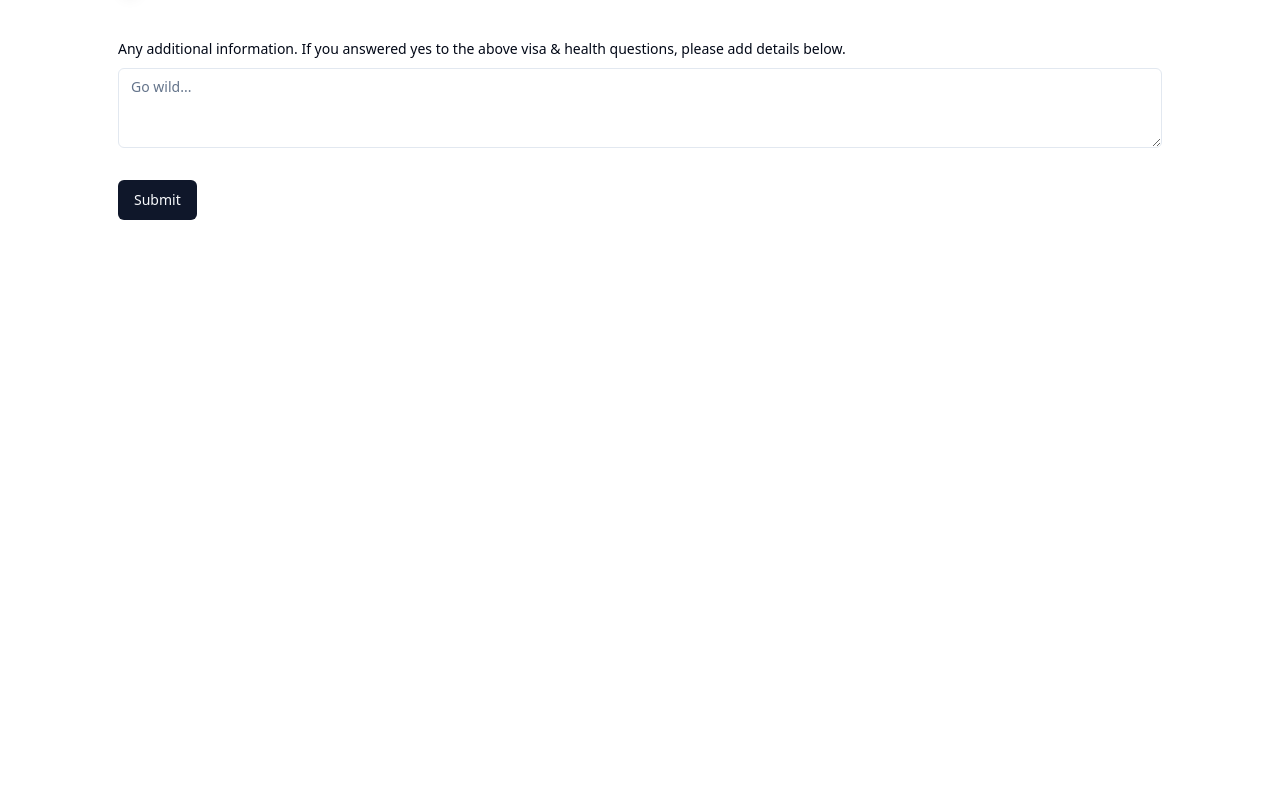
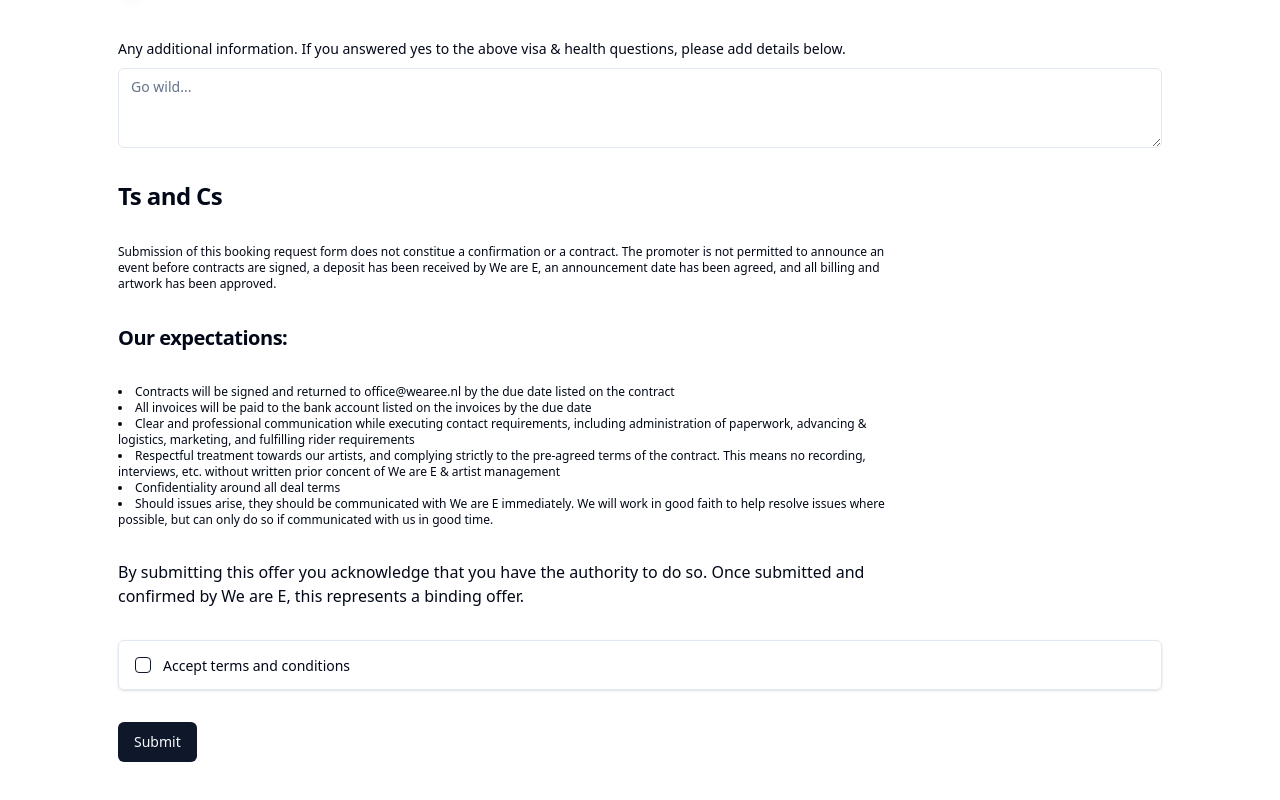
Before and after one commit to Jangelsdork/artist-booking-form, a Next.js app: page / in a window 1280 px wide. Shown: the part 3010-3810 px from the top of the page. Before the commit the page ends 3310 px from the top, so only its background shows below. Built offline with nearby package versions, Linux system fonts and the light colour scheme.

Commit message:
added terms and conditions, added tickbox for confirmation. Ammended email template so it will conditionally render company info if present

```diff
--- a/package.json
+++ b/package.json
@@ -10,6 +10,7 @@
   },
   "dependencies": {
     "@hookform/resolvers": "^3.3.3",
+    "@radix-ui/react-checkbox": "^1.0.4",
     "@radix-ui/react-dropdown-menu": "^2.0.6",
     "@radix-ui/react-icons": "^1.3.0",
     "@radix-ui/react-label": "^2.0.2",
--- a/src/app/api/send-email/route.ts
+++ b/src/app/api/send-email/route.ts
@@ -21,7 +21,7 @@ export async function POST(req: NextRequest): Promise<NextResponse<unknown>> {
   try {
     const data = await resend.emails.send({
       from: 'Acme <onboarding@resend.dev>',
-      to: ['j.hespe.mangelsdorf@gmail.com'],
+      to: ['jack@wearee.nl'],
       subject: "New booking request",
       react: EmailTemplate({ ...formData }),
     });
--- a/src/components/BookingForm.tsx
+++ b/src/components/BookingForm.tsx
@@ -9,6 +9,9 @@ import { zodResolver } from "@hookform/resolvers/zod"
 import { useForm } from "react-hook-form"
 
 import { useState } from "react"
+
+import { Checkbox } from "@/components/ui/checkbox"
+
 
 import { Button } from "@/components/ui/button"
 import {
@@ -66,7 +69,7 @@ export const formSchema = z.object({
   financial_offer: z.number(),
   currency: z.string().min(3).max(3),
   wht: z.boolean(),
-  wht_amount: z.number().lt(100).positive().optional(),
+  wht_amount: z.number().min(0).lt(100),
   role: z.string().min(2).max(50),
   venue_name: z.string().min(2).max(50),
   venue_street: z.string().min(2).max(50),
@@ -114,6 +117,7 @@ export const formSchema = z.object({
   visa: z.boolean(),
   health: z.boolean(),
   additional: z.string().max(1000).optional(),
+  termsConditions: z.literal<boolean>(true, { errorMap: () => ({ message: "You must agree to the terms and conditions to submit an offer", }), }),
 })
 
 export type Schema = z.infer<typeof formSchema>
@@ -230,6 +234,7 @@ const form = useForm<z.infer<typeof formSchema>>({
       visa: false,
       health: false,
       additional: "",
+      termsConditions: false,
     },
   })
 
@@ -237,6 +242,7 @@ const form = useForm<z.infer<typeof formSchema>>({
 
 
   const onSubmit = async (values: z.infer<typeof formSchema>) => {
+    console.log(values)
     try{
       const res: Response = await fetch ("/api/send-email",
       {
@@ -347,6 +353,7 @@ const form = useForm<z.infer<typeof formSchema>>({
                       // (value)=>setChosenArtist(value)
                         onValueChange={field.onChange}
                         defaultValue={field.value}
+
 
 
 
@@ -1294,6 +1301,42 @@ const form = useForm<z.infer<typeof formSchema>>({
                   </FormItem>
                 )}
               />
+
+              <h2 className="scroll-m-20 text-2xl font-semibold tracking-tight" >Ts and Cs</h2>
+              <div className="text-xs max-w-[60vw]">Submission of this booking request form does not constitue a confirmation or a contract. The promoter is not permitted to announce an event before contracts are signed, a deposit has been received by We are E, an announcement date has been agreed, and all billing and artwork has been approved.</div>
+              <div className="scroll-m-20 text-xl font-semibold tracking-tight" >Our expectations:</div>
+              <ul className={"list-disc list-inside text-xs max-w-[60vw]"}>
+                <li>Contracts will be signed and returned to office@wearee.nl by the due date listed on the contract</li>
+                <li>All invoices will be paid to the bank account listed on the invoices by the due date</li>
+                <li>Clear and professional communication while executing contact requirements, including administration of paperwork, advancing & logistics, marketing, and fulfilling rider requirements </li>
+                <li>Respectful treatment towards our artists, and complying strictly to the pre-agreed terms of the contract. This means no recording, interviews, etc. without written prior concent of We are E & artist management</li>
+                <li>Confidentiality around all deal terms</li>
+                <li>Should issues arise, they should be communicated with We are E immediately. We will work in good faith to help resolve issues where possible, but can only do so if communicated with us in good time.</li>
+              </ul>
+              <div className="text-s max-w-[60vw]">By submitting this offer you acknowledge that you have the authority to do so. Once submitted and confirmed by We are E, this represents a binding offer.</div>
+              {/*to do: add Captcha*/}
+              <FormField
+          control={form.control}
+          name="termsConditions"
+          render={({ field }) => (
+            <FormItem className="flex flex-row items-start space-x-3 space-y-0 rounded-md border p-4 shadow">
+              <FormControl>
+                <Checkbox
+                  checked={field.value}
+                  onCheckedChange={field.onChange}
+                />
+              </FormControl>
+              <div className="space-y-1 leading-none">
+                <FormLabel>
+                Accept terms and conditions
+                </FormLabel>
+                <FormMessage className=" text-xs"/>
+              </div>
+
+            </FormItem>
+
+          )}
+        />
           <Button type="submit">Submit</Button>
         </form>
       </Form>
--- a/src/components/emailTemplate.tsx
+++ b/src/components/emailTemplate.tsx
@@ -44,6 +44,8 @@ export const EmailTemplate: React.FC<Readonly<Schema>> = ({
     <div><b>Doors: </b>{formData.doors_open} till {formData.doors_close}</div>
     <h2>Contract Details</h2>
     <div><b>Company Name: </b>{formData.company_name}</div>
+    {!formData.prev_booker? (
+      <div>
          <div>{formData.company_street} {formData.company_number},</div>
          <div>{formData.company_city} {formData.company_country}</div>
          <div>{formData.vat ? formData.company_vat : "no VAT number given"}</div>
@@ -52,6 +54,11 @@ export const EmailTemplate: React.FC<Readonly<Schema>> = ({
          <div><b>Phone: </b> {formData.signatory_phone}</div>
          <div><b>Promoter website: </b> {formData.promoter_website}</div>
          <div><b>Previously booked acts: </b> {formData.previous_booked}</div>
+      </div>
+    )
+  : <div>Please note: the promoter has indicated they have made a previous booking with us using the above company.</div>
+  }
+
     <h2>Logistics</h2>
     <div><b>Logistics contact: </b>{formData.logistics_first} {formData.logistics_last}</div>
     <div><b>Email: </b> {formData.logistics_email}</div>
--- /dev/null
+++ b/src/components/ui/checkbox.tsx
@@ -0,0 +1,30 @@
+"use client"
+
+import * as React from "react"
+import * as CheckboxPrimitive from "@radix-ui/react-checkbox"
+import { Check } from "lucide-react"
+
+import { cn } from "@/lib/utils"
+
+const Checkbox = React.forwardRef<
+  React.ElementRef<typeof CheckboxPrimitive.Root>,
+  React.ComponentPropsWithoutRef<typeof CheckboxPrimitive.Root>
+>(({ className, ...props }, ref) => (
+  <CheckboxPrimitive.Root
+    ref={ref}
+    className={cn(
+      "peer h-4 w-4 shrink-0 rounded-sm border border-primary ring-offset-background focus-visible:outline-none focus-visible:ring-2 focus-visible:ring-ring focus-visible:ring-offset-2 disabled:cursor-not-allowed disabled:opacity-50 data-[state=checked]:bg-primary data-[state=checked]:text-primary-foreground",
+      className
+    )}
+    {...props}
+  >
+    <CheckboxPrimitive.Indicator
+      className={cn("flex items-center justify-center text-current")}
+    >
+      <Check className="h-4 w-4" />
+    </CheckboxPrimitive.Indicator>
+  </CheckboxPrimitive.Root>
+))
+Checkbox.displayName = CheckboxPrimitive.Root.displayName
+
+export { Checkbox }
```
Also changed, not shown: 1 other file (tests, documents, lock files or other folders). Lines whose indentation alone changed are shown as unchanged.
